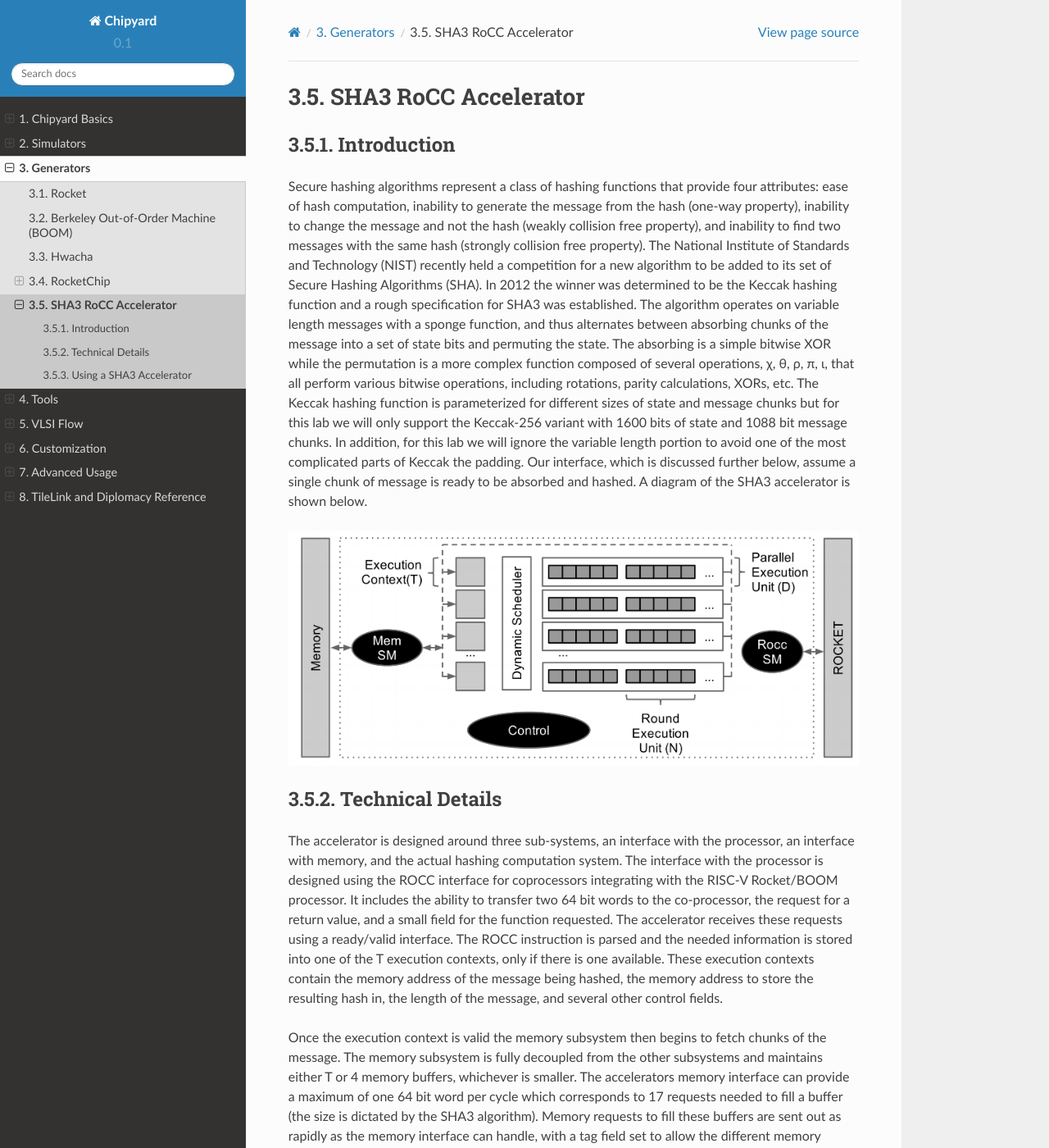
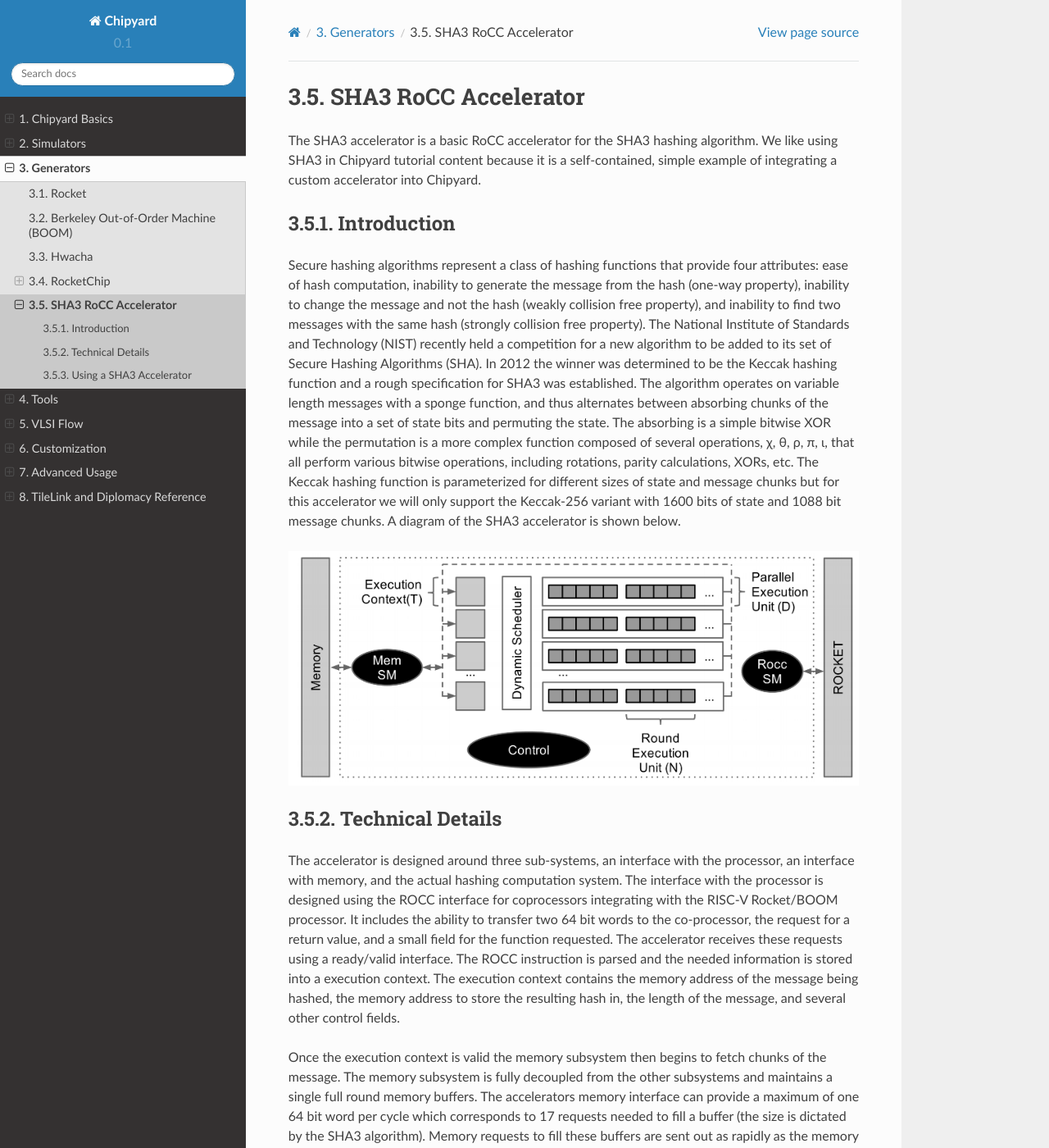
Before and after one commit to ucb-bar/chipyard, a Sphinx documentation site: the page built from docs/Generators/SHA3.rst, in a window 1280 px wide and 1400 px high. Shown: the whole window at 82% size. Built offline with Sphinx 7.4.7 and the Read the Docs theme 2.0.0, drawn with Linux system fonts in a browser that asks for light colours; some of the changed text lies outside the part shown.

Commit message:
[docs][ci skip] Update SHA3 description to reflect current RTL

```diff
--- a/docs/Generators/SHA3.rst
+++ b/docs/Generators/SHA3.rst
@@ -1,5 +1,9 @@
 SHA3 RoCC Accelerator
 ===================================
+The SHA3 accelerator is a basic RoCC accelerator for the SHA3 hashing algorithm.
+We like using SHA3 in Chipyard tutorial content because it is a self-contained, simple
+example of integrating a custom accelerator into Chipyard.
+
 
 Introduction
 -----------------------------------
@@ -15,11 +19,8 @@ the message into a set of state bits and permuting the state. The absorbing is a
 XOR while the permutation is a more complex function composed of several operations, χ, θ, ρ,
 π, ι, that all perform various bitwise operations, including rotations, parity calculations, XORs,
 etc. The Keccak hashing function is parameterized for different sizes of state and message chunks
-but for this lab we will only support the Keccak-256 variant with 1600 bits of state and 1088 bit
-message chunks. In addition, for this lab we will ignore the variable length portion to avoid one
-of the most complicated parts of Keccak the padding. Our interface, which is discussed further
-below, assume a single chunk of message is ready to be absorbed and hashed. A diagram of the SHA3
-accelerator is shown below.
+but for this accelerator we will only support the Keccak-256 variant with 1600 bits of state and
+1088 bit message chunks. A diagram of the SHA3 accelerator is shown below.
 
 .. image:: ../_static/images/sha3.png
 
@@ -35,17 +36,16 @@ words to the co-processor, the request for a return value,
 and a small field for the function requested. The accelerator
 receives these requests using a ready/valid interface. The
 ROCC instruction is parsed and the needed information is
-stored into one of the T execution contexts, only if there is
-one available. These execution contexts contain the memory
-address of the message being hashed, the memory address
+stored into a execution context. The execution context contains
+the memory address of the message being hashed, the memory address
 to store the resulting hash in, the length of the message, and
 several other control fields.
 
 Once the execution context is valid the memory subsystem
 then begins to fetch chunks of the message. The memory
 subsystem is fully decoupled from the other subsystems
-and maintains either T or 4 memory buffers, whichever is
-smaller. The accelerators memory interface can provide a
+and maintains a single full round memory buffers.
+The accelerators memory interface can provide a
 maximum of one 64 bit word per cycle which corresponds
 to 17 requests needed to fill a buffer (the size is dictated by
 the SHA3 algorithm). Memory requests to fill these buffers
@@ -53,18 +53,13 @@ are sent out as rapidly as the memory interface can handle,
 with a tag field set to allow the different memory buffers
 requests to be distinguished, as they may be returned out of
 order. Once the memory subsystem has filled a buffer the
-control unit absorbs the buffer into the appropriate execution
+control unit absorbs the buffer into the execution
 context, at which point the execution context is free to
 begin permutation, and the memory buffer is free to send
 more memory requests.
 
 After the buffer is absorbed, the hashing computation
-subsystem begins the permutation operations. Because the
-hashing subsystem has a parameterized number of execution
-units in parallel, D, as well as a parameterized number
-of round execution units, N, it requires a dynamic scheduler
-to determine which execution context are ready to run and
-on which available execution unit they should be run. Once
+subsystem begins the permutation operations. Once
 the message is fully hashed, the hash is written to memory
 with a simple state machine.
 
```
Also changed, not shown: other parts of docs/Generators/SHA3.rst (+1 -1 lines).
